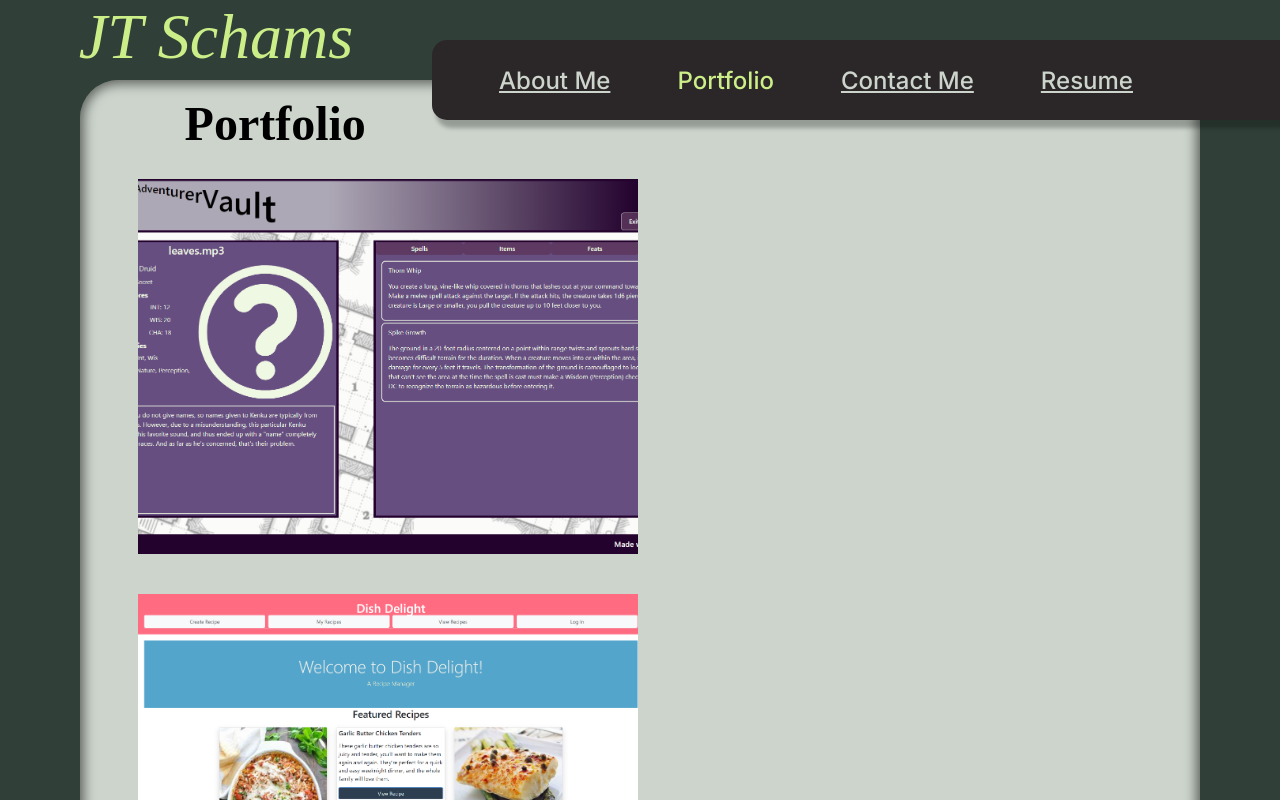
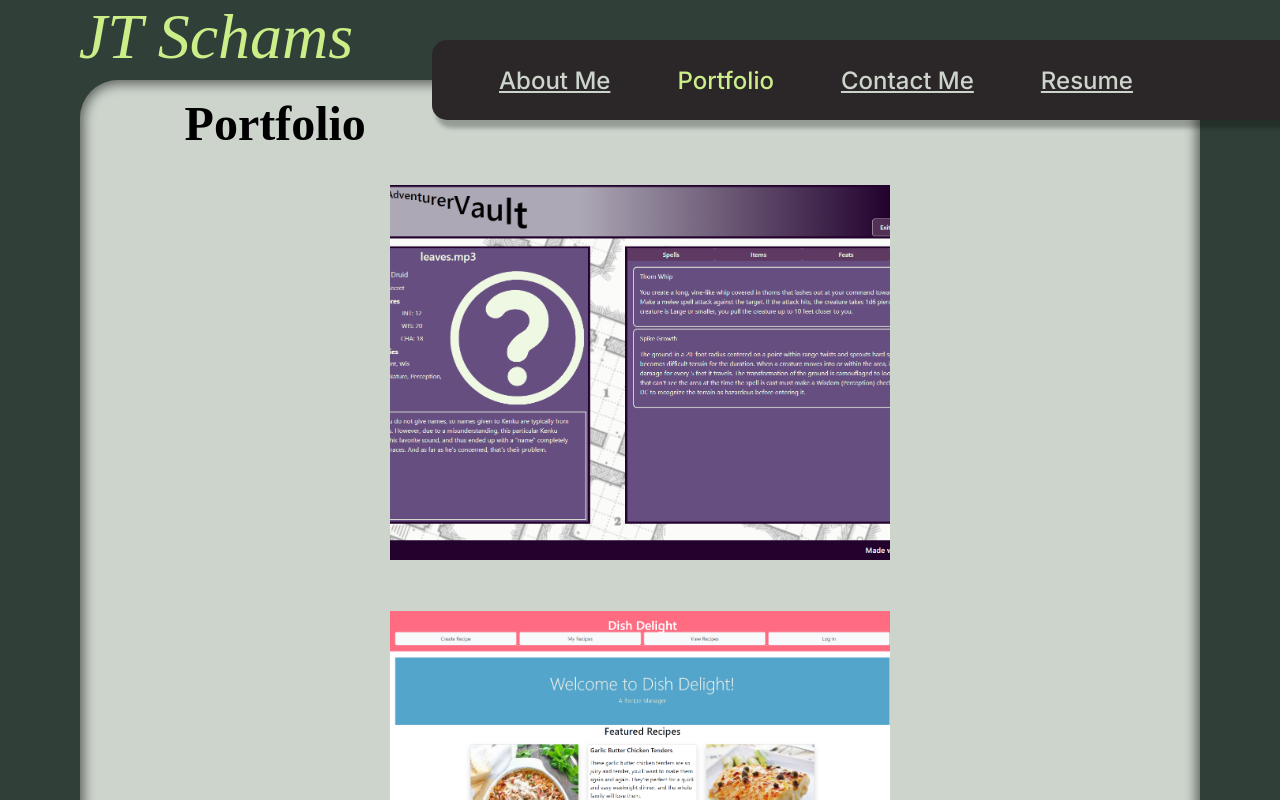
Before and after one commit to jtschams/jts-portfolio, a React (Vite) app in the folder client/: page /portfolio in a window 1280 px wide. Shown: the top 800 px of the page. Built offline with nearby package versions, Linux system fonts and the light colour scheme; a web font is replaced by a local one.

Commit message:
fixed portfolio card size

```diff
--- a/client/src/index.css
+++ b/client/src/index.css
@@ -120,12 +120,11 @@ img.selfPicture {
 }
 
 .project-card {
-  /* TODO: remove flex  when more repos added*/
-  flex: 1 0 34%;
   width: 500px;
   height: 375px;
   position: relative;
-  margin: 20px
+  /* TODO: change margins to 20px when more repos added*/
+  margin: 2vw;
 }
 
 .project-card img {
```
